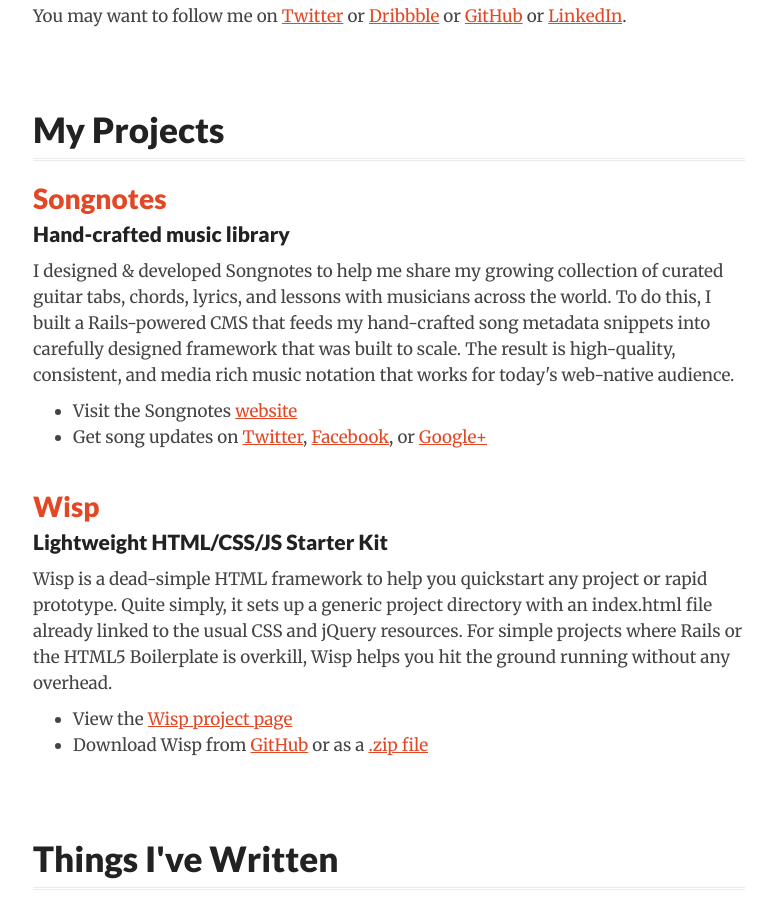
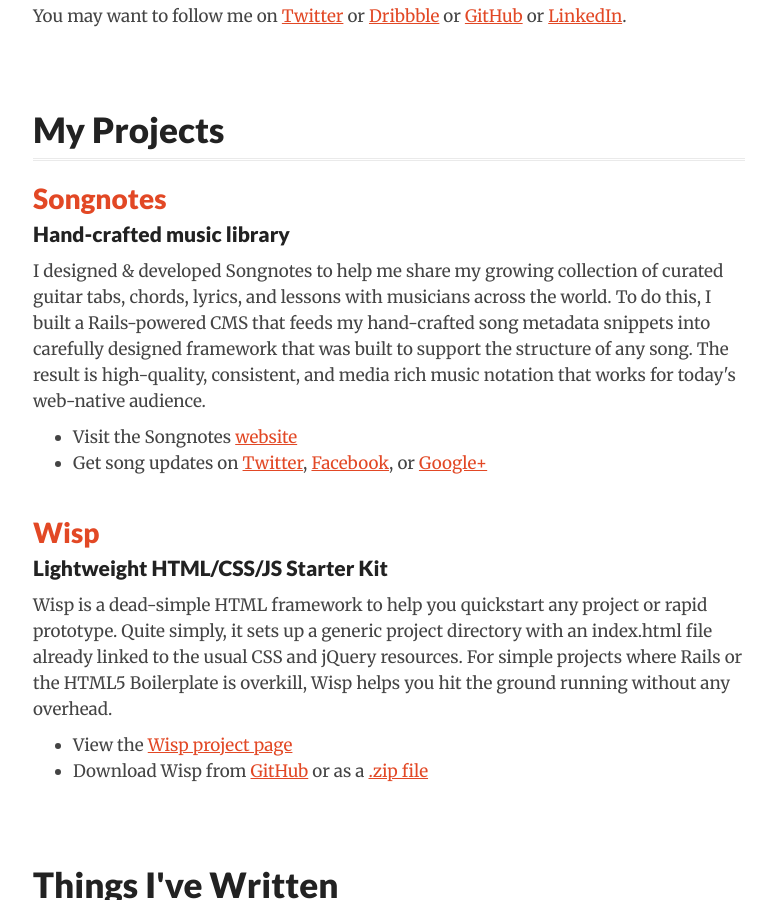
Before and after one commit to davidpots/davidpots.github.io, a Jekyll site: the page built from index.html, in a window 1280 px wide and 900 px high, scrolled down 493 px. Shown: the whole window, without its empty margins (251-1024 px from the left). Built offline with Jekyll 4.4.1, drawn with Linux system fonts in a browser that asks for light colours.

Commit message:
Minor copy tweak

```diff
--- a/index.html
+++ b/index.html
@@ -13,7 +13,7 @@
   <div class="project_desc">
     <h2><a target="_blank" href="http://www.songnotes.cc">Songnotes</a></h2>
     <h3>Hand-crafted music library</h3>
-    <p>I designed &amp; developed Songnotes to help me share my growing collection of curated guitar tabs, chords, lyrics, and lessons with musicians across the world. To do this, I built a Rails-powered CMS that feeds my hand-crafted song metadata snippets into carefully designed framework that was built to scale. The result is high-quality, consistent, and media rich music notation that works for today's web-native audience.</p>
+    <p>I designed &amp; developed Songnotes to help me share my growing collection of curated guitar tabs, chords, lyrics, and lessons with musicians across the world. To do this, I built a Rails-powered CMS that feeds my hand-crafted song metadata snippets into carefully designed framework that was built to support the structure of any song. The result is high-quality, consistent, and media rich music notation that works for today's web-native audience.</p>
     <ul>
       <li>Visit the Songnotes <a target="_blank" href="http://www.songnotes.cc">website</a></li>
       <li>Get song updates on <a target="_blank" href="http://twitter.com/playsongnotes">Twitter</a>, <a target="_blank" href="http://facebook.com/songnotes">Facebook</a>, or <a target="_blank" href="https://plus.google.com/b/108964489013808568272/108964489013808568272/posts">Google+</a></li>
```
